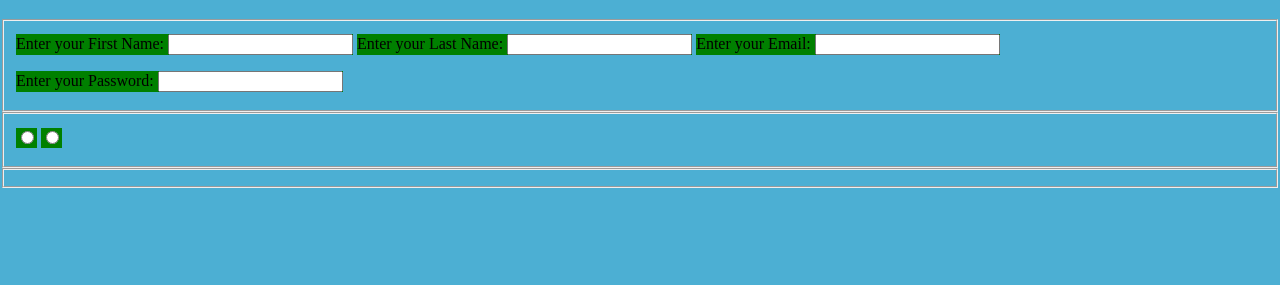
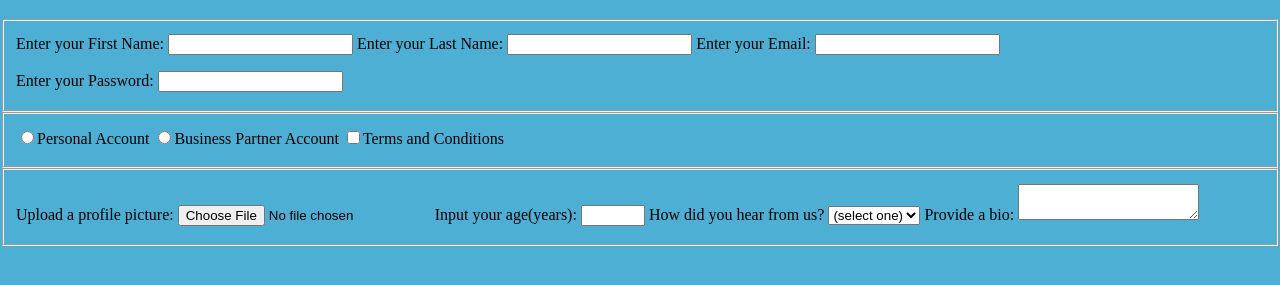
Before and after one commit to daveq03/Dave-html-form, a plain HTML site: page index.html in a window 1280 px wide. Shown: the part 61-346 px from the top of the page. Drawn offline with Linux system fonts and the light colour scheme.

Commit message:
add select option

```diff
--- a/css/style.css
+++ b/css/style.css
@@ -7,7 +7,7 @@ body{
 }
 label{
 display: inline-block;
-background-color: green;
+/* background-color: green; */
 margin: 0.5rem 0;
 
 }
--- a/index.html
+++ b/index.html
@@ -22,14 +22,32 @@
         </fieldset>
     <!-- fieldset 2 -->
         <fieldset>
-            <label for="#"><input type="radio" name="" id=""></label>
-            <label for="#"><input type="radio" name=""></label>
-            <label for="#"></label>
+            <label for="#"><input type="radio" name="account-type" id="">Personal Account</label>
+            <label for="#"><input type="radio" name="account type" id="">Business Partner Account</label>
+            <label for="#"><input type="checkbox" required>Terms and Conditions</label>
 
         </fieldset>
     <!-- fieldset 3 -->
     <fieldset>
+        <label>Upload a profile picture: <input type="file"></label>
+        <label for="#">Input your age(years): <input type="number" min="13" max="120"></label>
+        <label>
+            How did you hear from us?
+            <select>
+                <option value="">(select one)</option>
+                <option value="1">News</option>
+                <option value="2">Blog</option>
+                <option value="3">Forums</option>
+                <option value="4">Others</option>
+            </select>
 
+        </label>
+        <label for="#">
+            Provide a bio:
+        <textarea>
+
+        </textarea>
+        </label>
     </fieldset>
 
 </form>
```
